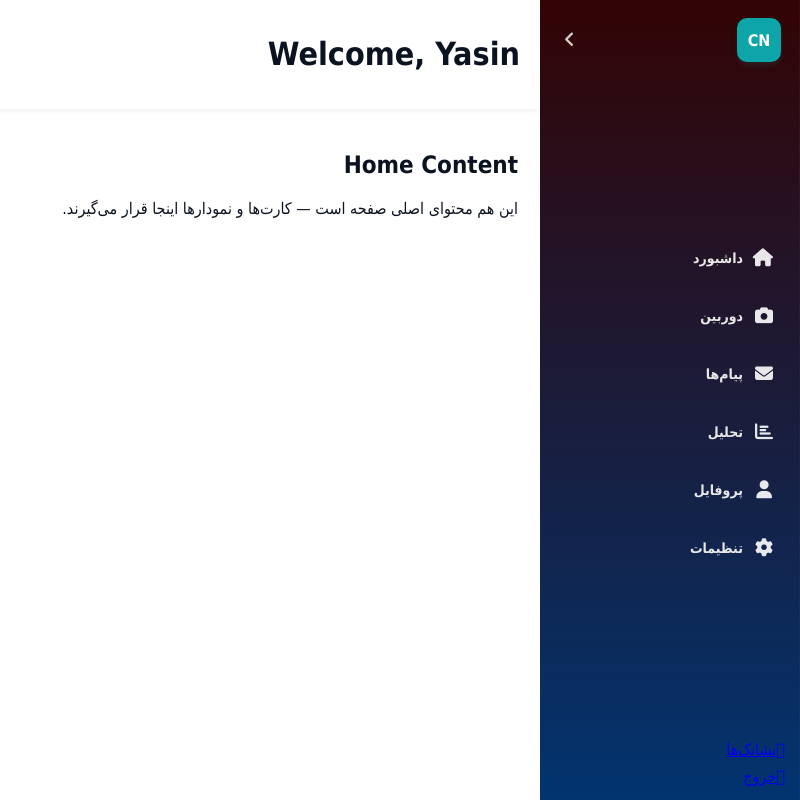
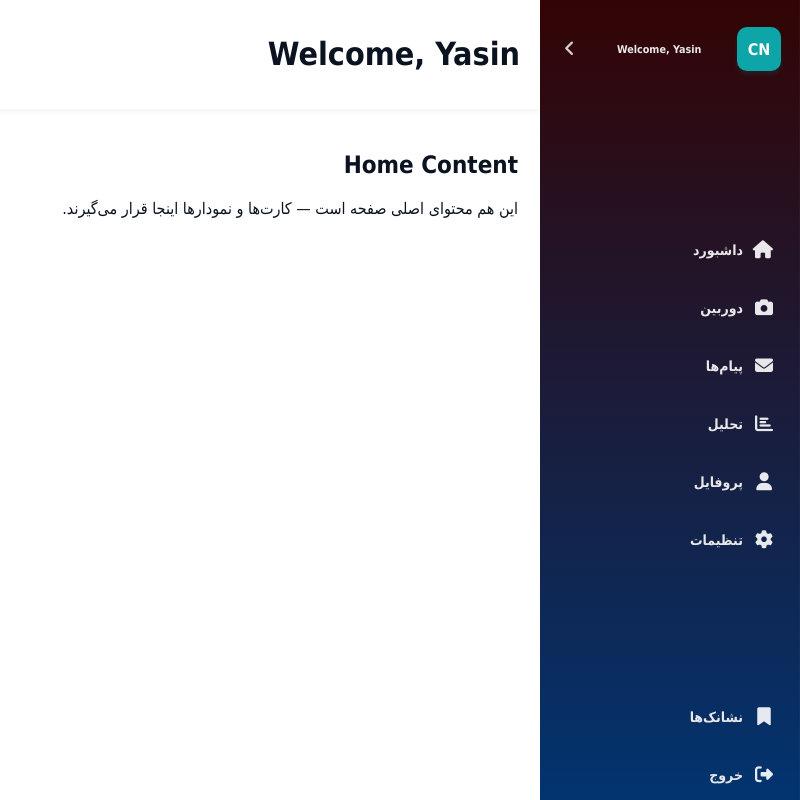
Before and after one commit to Ya3in13/Smart-home, a Flask app: page /home in a window 1280 px wide. Shown: the whole page, without its empty margins (480-1280 px from the left). Run offline with Flask 3, Linux system fonts and the light colour scheme.

Commit message:
Update home.html

```diff
--- a/web Server/templates/home.html
+++ b/web Server/templates/home.html
@@ -12,6 +12,8 @@
 <head>
   <meta charset="utf-8" />
   <meta name="viewport" content="width=device-width,initial-scale=1" />
+  <!-- رفرش خودکار صفحه هر 1 ثانیه -->
+  <meta http-equiv="refresh" content="1">
   <title>Dashboard</title>
   <!-- بارگذاری CSS پروژه -->
   <link rel="stylesheet" href="{{ url_for('static', filename='style.css') }}">
@@ -24,6 +26,7 @@
     <aside class="sidebar" id="sidebar">
       <div class="topbar">
         <div class="brand">CN</div>
+        <h6>Welcome, {{ username }}</h6>
         <button id="toggleBtn" class="toggle-btn" aria-label="Toggle sidebar">
           <i class="fas fa-angle-left"></i>
         </button>
@@ -54,10 +57,10 @@
       </nav>
 
       <!-- بخش پایین نوار کناری: نشانک‌ها و خروج -->
-      <div class="bottom">
+      <div class="nav bottom-nav">
         <ul>
-          <li data-label="Bookmarks"><a href="#"><i class="fa-bookmark"></i><span class="label">نشانک‌ها</span></a></li>
-          <li data-label="Logout"><a href="/logout"><i class="fa-sign-out-alt"></i><span class="label">خروج</span></a></li>
+          <li data-label="Bookmarks"><a href="#"><i class="fa-solid fa-bookmark"></i><span class="label">نشانک‌ها</span></a></li>
+          <li data-label="Logout"><a href="/logout"><i class="fa-solid fa-right-from-bracket"></i><span class="label">خروج</span></a></li>
         </ul>
       </div>
     </aside>
```
